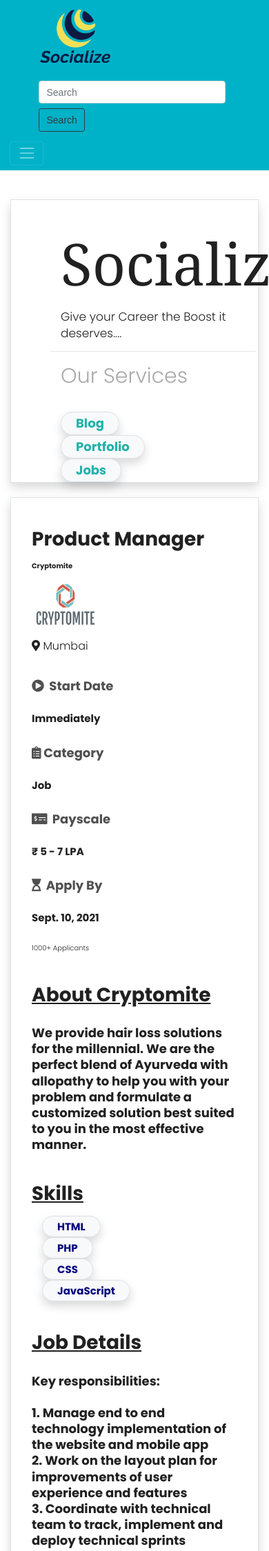
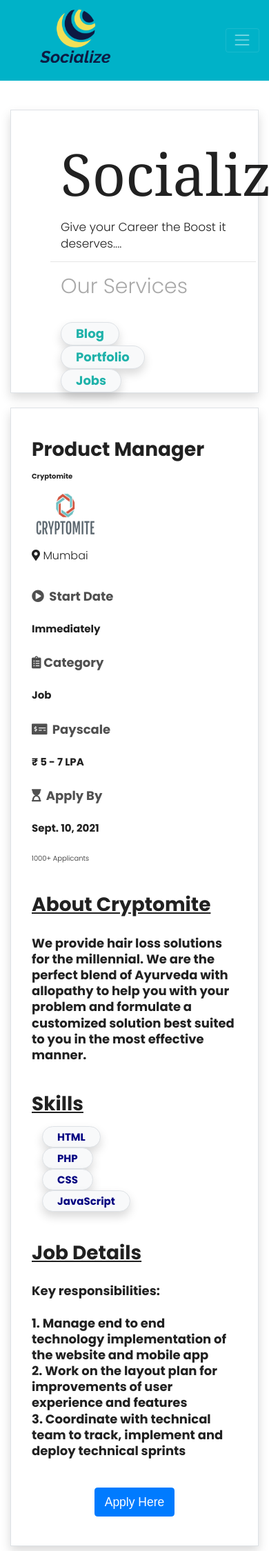
Before and after one commit to rohitrajput-42/Socialize, a Django app: page /job/job/2 in a window 390 px wide; the page is wider, and only the part inside the window is pictured. Shown: the top 2249 px of that part at 69% size. Run offline with Django 3.2, Linux system fonts and the light colour scheme; a user stored in the database is signed in; data comes from the database, SQL or seed files in the repository; both versions use the stored data as it was after the commit; parts of the project's set-up code (start-up, migrations or seed data) failed here and were passed over; some libraries are stand-ins or nearby versions.

Commit message:
Remove the search form from base

```diff
--- a/job/templates/detail_job.html
+++ b/job/templates/detail_job.html
@@ -182,7 +182,7 @@
                 </div>
                 <!-- Modal -->
                 <div class = "text-center">
-                    <button data-toggle="modal" data-target="#commentModal-{{delta.id}}" class = "btn btn-lg btn-primary"> Apply </button>
+                    <button data-toggle="modal" data-target="#commentModal-{{delta.id}}" class = "btn btn-lg btn-primary"> Apply Here </button>
                 </div>
             </div>
 
--- a/job/views.py
+++ b/job/views.py
@@ -36,9 +36,11 @@ def JobDetailView(request, id):
             instance.save()
         return redirect('job_page')
 
+    stat = Dashboard.objects.get(user = request.user)
     data = {}
     data['job_form'] = job_form
     data["job"] = Job.objects.get(id = id)
+    data["stat"] = stat
 
     return render(request, 'detail_job.html', data)
 
--- a/posts/templates/post.html
+++ b/posts/templates/post.html
@@ -124,6 +124,11 @@
         #base_1_img {
             display: none;
         }
+
+        #profile{
+            display: none;
+        }
+
     }
 
     #categs button{
--- a/templates/base.html
+++ b/templates/base.html
@@ -73,11 +73,6 @@
     <nav class="navbar navbar-default navbar-fixed-top navbar-expand-lg navbar-dark" style = "background-color: #00b2c8;">
 
       <a class="navbar-brand ml-5 mb-3" href="/"><img style = "height: 80px;" src = "{% static 'logo.png' %}"></a>
-
-      <form class="form-inline ml-5 my-2 my-lg-0">
-        <input class="form-control mr-sm-2" type="search" placeholder="Search" aria-label="Search">
-        <button class="btn btn-outline-dark my-2 my-sm-0" type="submit">Search</button>
-      </form>
 
       <button class="navbar-toggler" type="button" data-toggle="collapse" data-target="#navbarSupportedContent" aria-controls="navbarSupportedContent" aria-expanded="false" aria-label="Toggle navigation">
         <span class="navbar-toggler-icon"></span>
```
Also changed, not shown: db.sqlite3, 1 other file.
